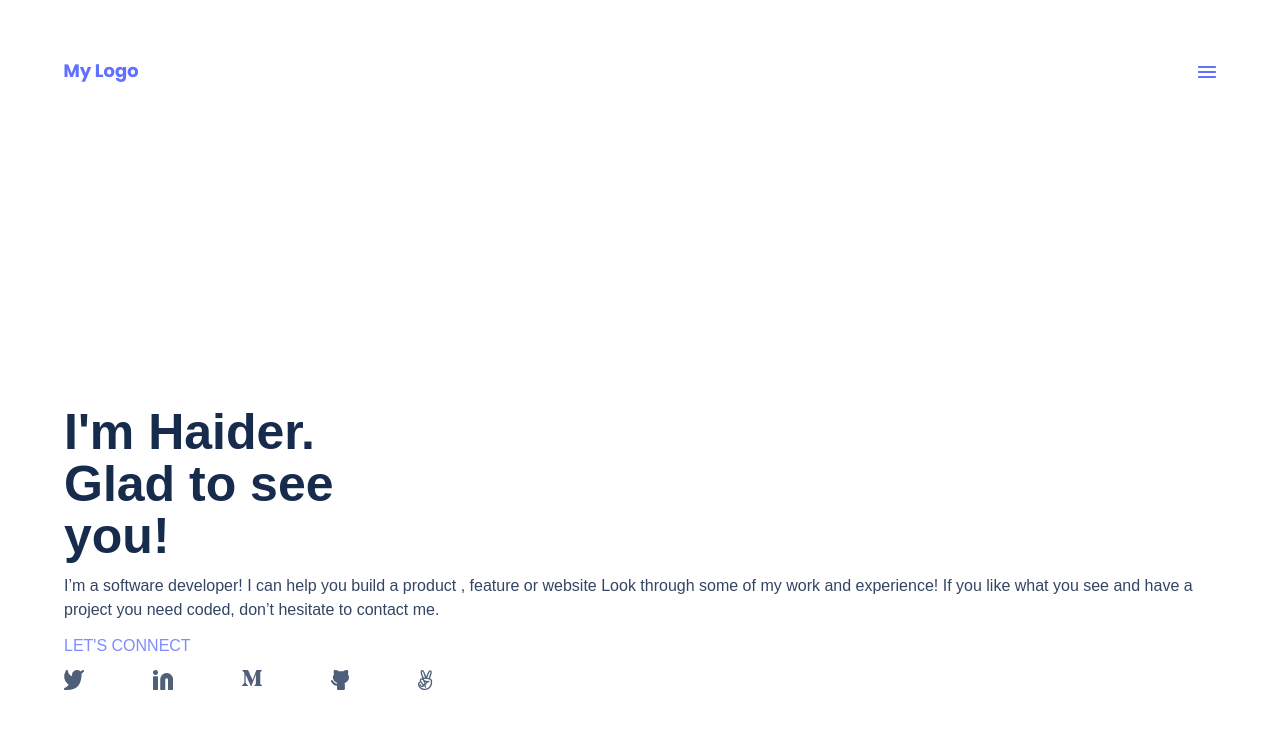
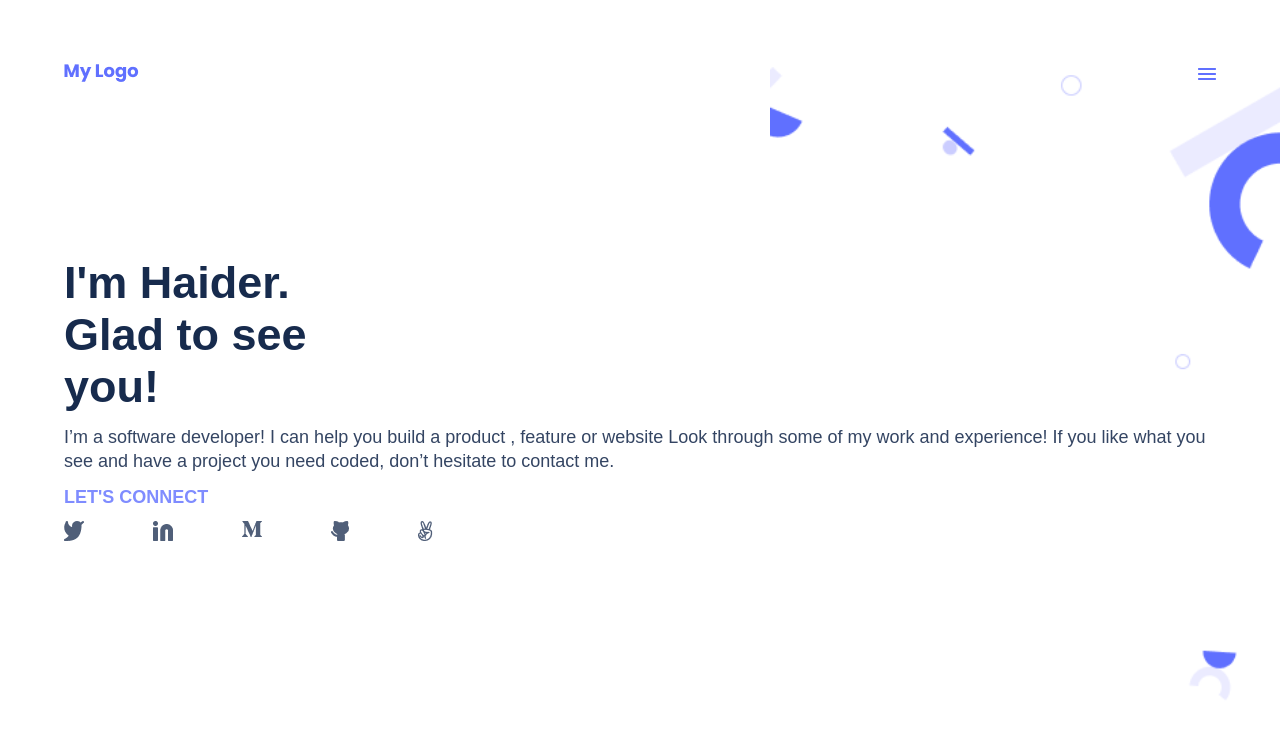
Before and after one commit to malikhaiderkhan/Portfolio-Mobile-First, a website: page index.html in a window 1280 px wide. Drawn offline with Linux system fonts and the light colour scheme.

Commit message:
Background adjustment and alignment

```diff
--- a/style.css
+++ b/style.css
@@ -5,20 +5,15 @@
   list-style: none;
 }
 
-.bg {
-  background: url("./assets/images/mobile-bg.png");
-  background-position: center;
-  background-repeat: none;
-  background-size: cover;
-  height: 688px;
-  width: 100%;
-  position: relative;
-}
-
 .toolbar {
   display: flex;
   justify-content: space-between;
   padding: 5%;
+  align-items: center;
+}
+
+.hd {
+  height: 1px;
 }
 
 nav a:hover {
@@ -31,29 +26,38 @@ nav a:hover {
   justify-content: center;
   flex-wrap: nowrap;
   padding: 0 5%;
-  margin: 20% 0 15% 0;
+  margin: 0 0 15% 0;
   gap: 12px;
+  background-image: url("./assets/images/mobile-bg.png");
+  background-position: center;
+  background-repeat: no-repeat;
+  background-size: contain;
+  background-position-y: 66px;
+  background-position-x: right;
+  height: 100vh;
+  width: auto;
+  position: fixed;
 }
 
 .headline h1 {
   font-weight: 700;
-  font-size: 50px;
+  font-size: 45px;
   line-height: 52px;
   color: #172b4d;
 }
 
 .intro {
   color: #344563;
-  font-weight: 530;
-  font-size: 16px;
+  font-weight: 500;
+  font-size: 18px;
   line-height: 24px;
 }
 
 .connect {
   color: #7f8cff;
   font-style: normal;
-  font-weight: 500;
-  font-size: 16px;
+  font-weight: 550;
+  font-size: 18px;
   line-height: 24px;
 }
 
```
